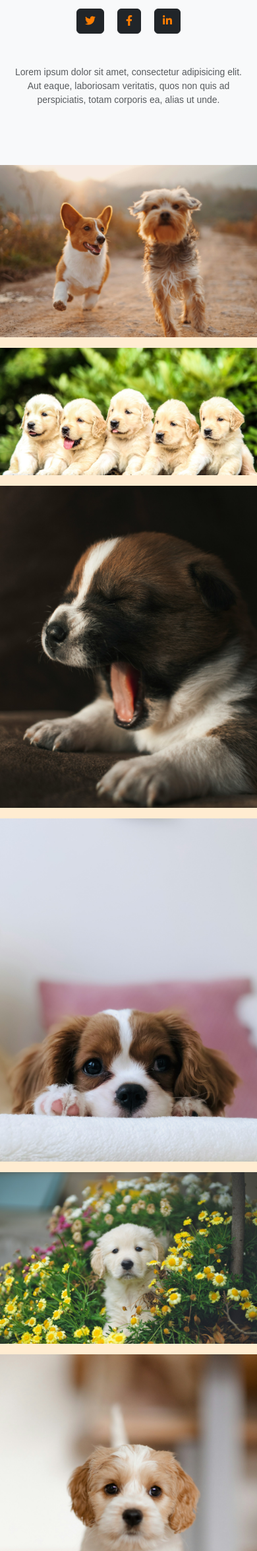
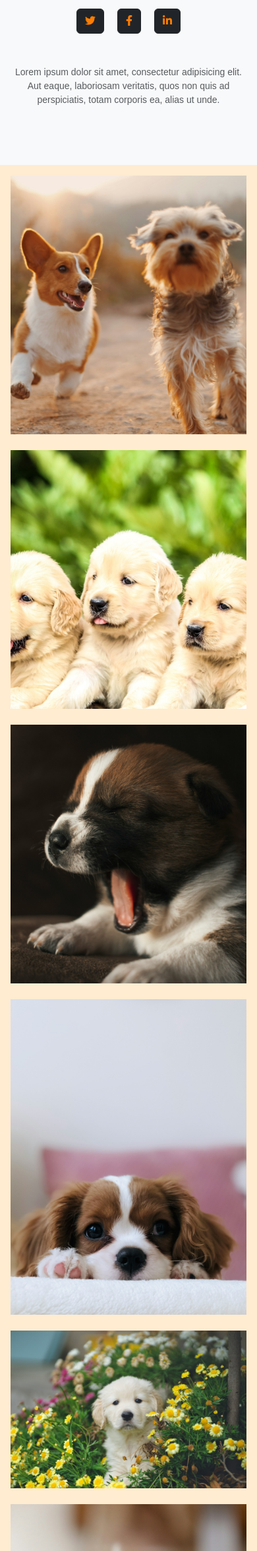
Before and after one commit to johnclamy/moviestoreproject, a Django app: template home/templates/home/index.html in a window 390 px wide. Shown: the part 2631-4981 px from the top of the page at 66% size. Run offline with Django 5.2, Linux system fonts and the light colour scheme; the template is opened without the code that fills it, so the values that code supplies are empty; some libraries are stand-ins or nearby versions.

Commit message:
set the gallery as a gid layout

```diff
--- a/petshoppro/static/css/style.css
+++ b/petshoppro/static/css/style.css
@@ -298,3 +298,88 @@ ul li a.active {
     padding: calc(var(--margin) * 4.5) 0;
     }
 }
+
+/* Gallery */
+
+.gallery-wrapper {
+    max-width: 1200px;
+    padding: 1rem;
+    margin: 0 auto;
+}
+
+.gallery-container {
+    display: grid;
+    grid-template-columns: repeat(3, 1fr);
+    grid-template-rows: repeat(4, 12.5rem);
+    gap: .5rem;
+}
+
+.gallery-img-1 {
+    grid-column: 1 / span 1;
+    grid-row: 1 / span 1;
+}
+
+.gallery-img-2 {
+    grid-column: 1 / span 1;
+    grid-row: 2 / span 1;
+}
+
+.gallery-img-3 {
+    grid-column: 2 / span 1;
+    grid-row: 1 / span 2;
+}
+
+.gallery-img-4 {
+    grid-column: 3 / span 1;
+    /* grid-row: 1 / span 3; */
+    grid-row: 3 / span 2;
+
+}
+
+.gallery-img-5 {
+    grid-column: 1 / span 2;
+    grid-row: 3 / span 2;
+}
+
+.gallery-img-6 {
+    grid-column: 3 / span 2;
+    grid-row: 1 / span 2;
+}
+
+.gallery-link {
+    position: relative;
+    display: block;
+    width: 100%;
+    height: 100%;
+    overflow: hidden;
+}
+
+.gallery-img {
+    width: 100%;
+    height: 100%;
+    object-fit: cover;
+    transform: scale(1.05);
+    transition: transform .5s, filter .5s;
+}
+
+.gallery-link:hover .gallery-img {
+    transform: scale(1.2);
+    filter: brightness(0.8);
+}
+
+@media (max-width: 650px) {
+    .gallery-container {
+        grid-template-columns: repeat(2, 1fr);
+        grid-template-rows: repeat(6, 12.5rem);
+    }
+
+    .gallery-img-1,
+    .gallery-img-2,
+    .gallery-img-3,
+    .gallery-img-4,
+    .gallery-img-5,
+    .gallery-img-6 {
+        grid-column: span 2;
+        grid-row: span 2;
+    }
+}
```
